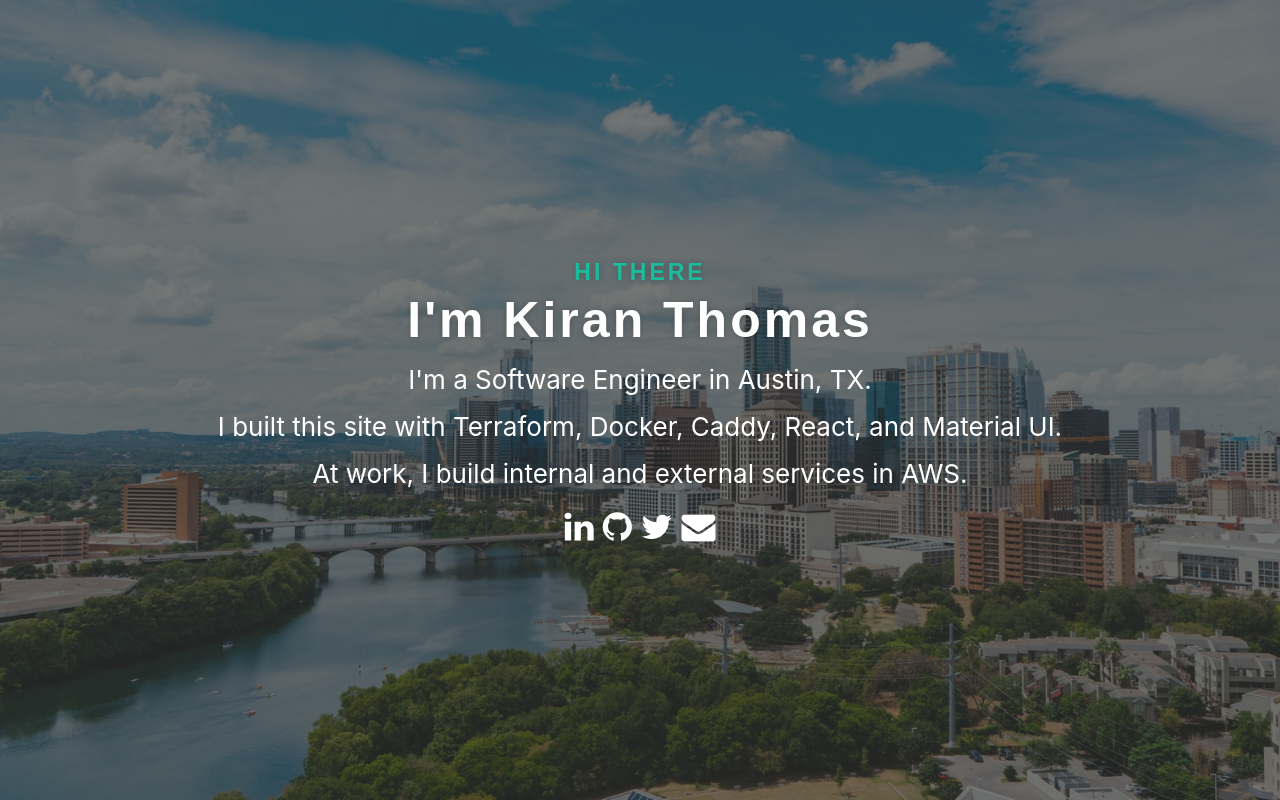
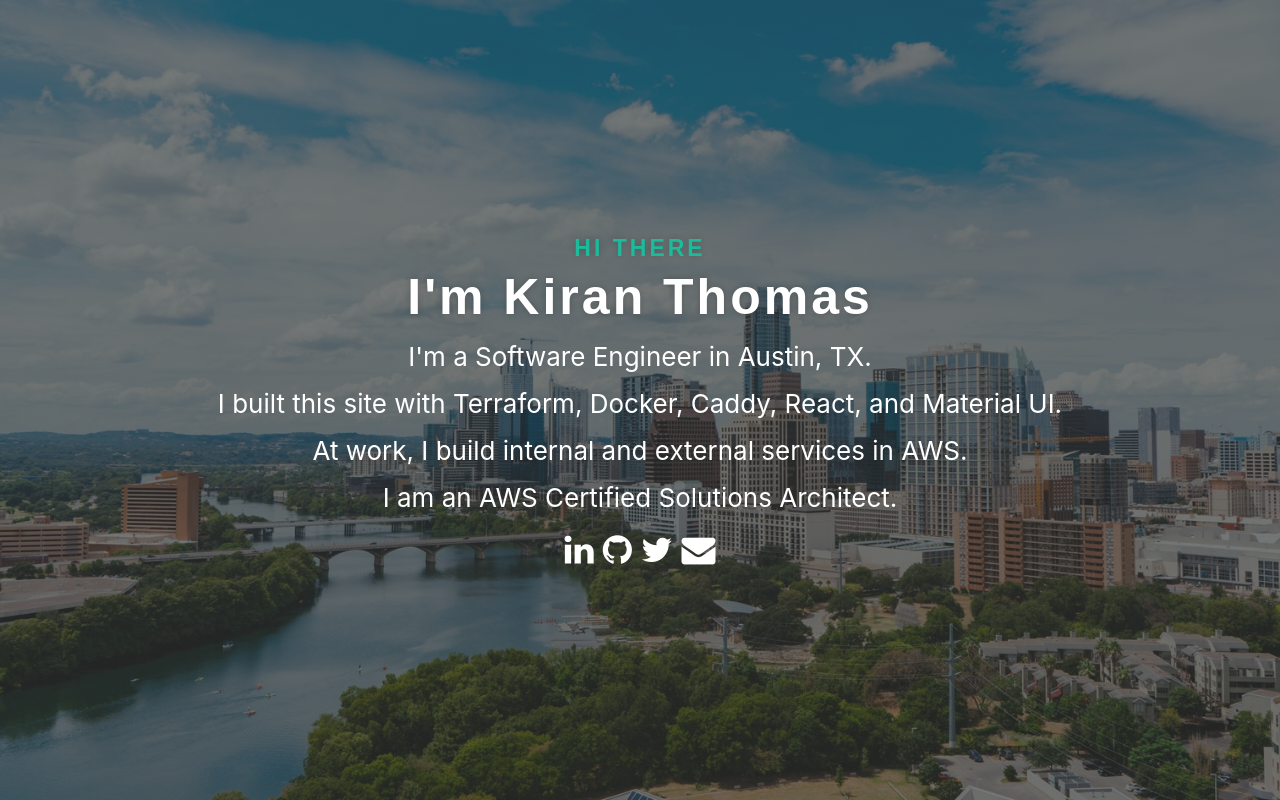
Before and after one commit to kiranjthomas/personal-site, a React (Create React App) app in the folder ui/: page / in a window 1280 px wide. Built offline with nearby package versions, Linux system fonts and the light colour scheme; the HTML template or start-up script is replaced by a standard one.

Commit message:
chore: add AWS Certified Solutions Architect blurb

```diff
--- a/ui/src/App.js
+++ b/ui/src/App.js
@@ -68,12 +68,13 @@ function App() {
           <StyledH1>I'm Kiran Thomas</StyledH1>
           <StyledDiv>I'm a Software Engineer in Austin, TX.</StyledDiv>
           <StyledDiv>
-            I built this site with Terraform, Docker, Caddy, React, and
-            Material UI.
+            I built this site with Terraform, Docker, Caddy, React, and Material
+            UI.
           </StyledDiv>
           <StyledDiv>
             At work, I build internal and external services in AWS.
           </StyledDiv>
+          <StyledDiv>I am an AWS Certified Solutions Architect.</StyledDiv>
           {/* <div>This website is powered by:</div> */}
           {/* <Grid container spacing={2}>
             {websiteStack.forEach((value) => {
```
